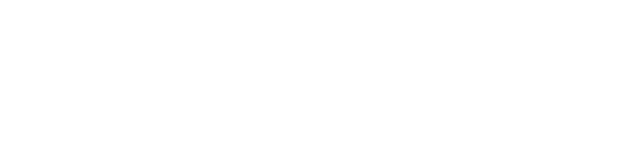
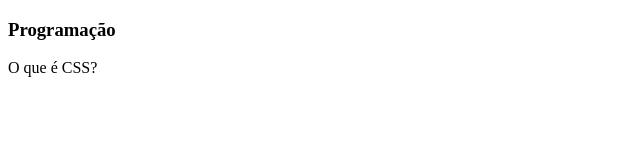
Before and after one commit to ricardoveiga18/html2, a plain HTML site: page index.html in a window 1280 px wide. Shown: the whole page, without its empty margins (0-640 px from the left). Drawn offline with Linux system fonts and the light colour scheme.

Commit message:
Add files via upload

```diff
--- a/index.html
+++ b/index.html
@@ -6,6 +6,21 @@
     <title>Site CSS</title>
 </head>
 <body>
+    <article class="cartao">
+        <div class="cartao_conteudo">
+            <h3>Programação</h3>
+            <div >
+                <p> O que é CSS? </p>
+            </div>
+
+        </div>
+
+
+
+
+    </article>
+
+
 
 </body>
 </html>
```
